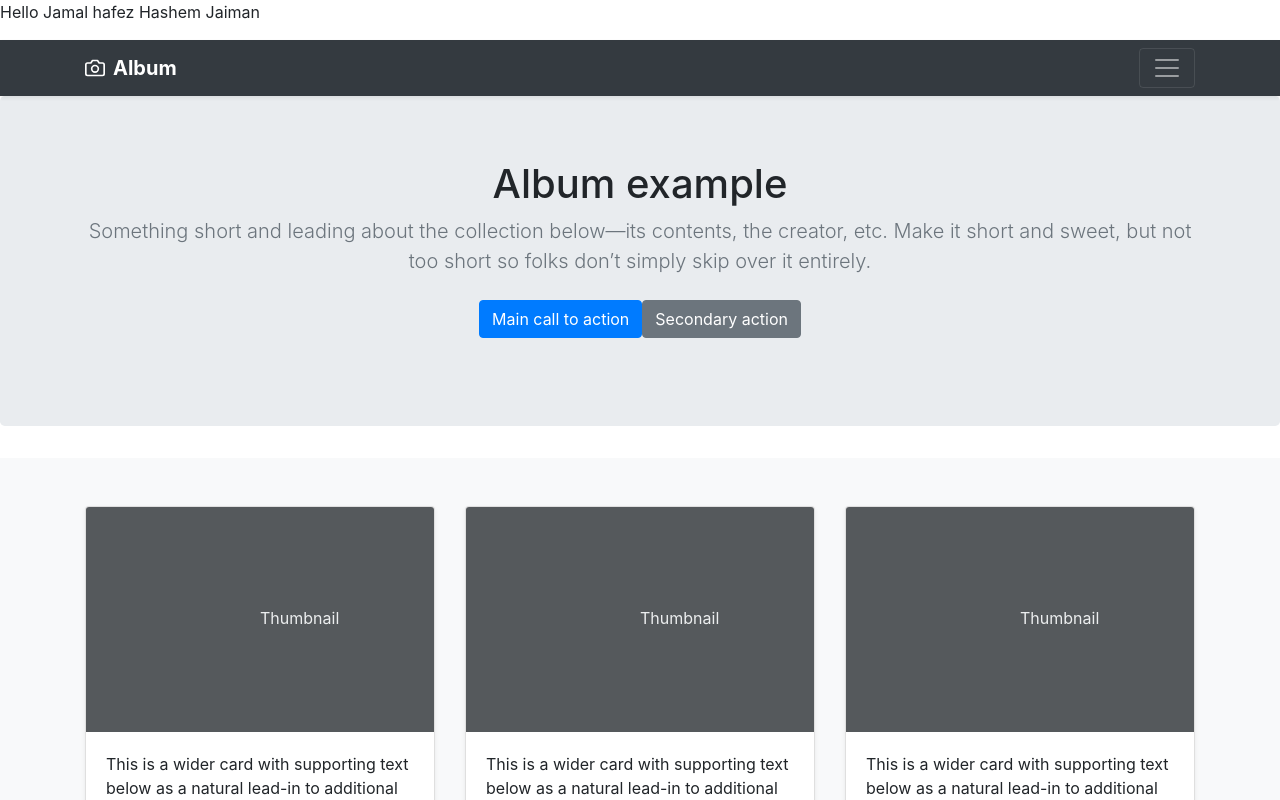
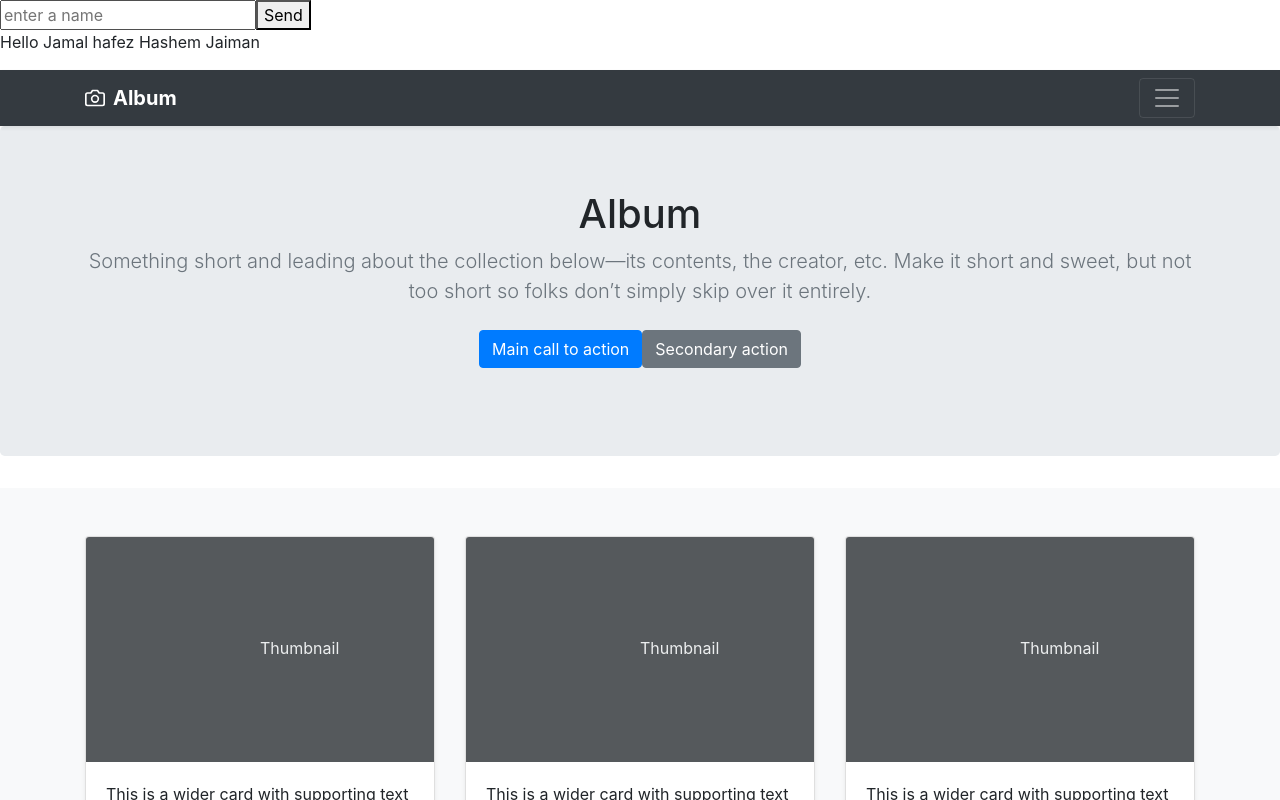
Before and after one commit to Mohamed-MGH/jaiman22, an Angular app: page / in a window 1280 px wide. Shown: the top 800 px of the page. Built offline with nearby package versions, Linux system fonts and the light colour scheme.

Commit message:
communication

```diff
--- a/src/app/app.component.html
+++ b/src/app/app.component.html
@@ -1,6 +1,8 @@
 <body>
-    <p>Hello Jamal hafez Hashem Jaiman</p>
+    <input placeholder="enter a name" #name>
+    <button (click)="onClick(name.value)">Send</button>
+  <p>Hello Jamal hafez Hashem Jaiman</p>
   <app-heading></app-heading>
-  <app-body></app-body>
+  <app-body [name]="surname"></app-body>
   <app-footer></app-footer>
 </body>
--- a/src/app/app.component.ts
+++ b/src/app/app.component.ts
@@ -7,4 +7,8 @@ import { Component } from '@angular/core';
 })
 export class AppComponent {
   title = 'jaiman22';
+  surname
+  onClick(value){
+      this.surname = value
+  }
 }
--- a/src/app/body/body.component.html
+++ b/src/app/body/body.component.html
@@ -2,7 +2,7 @@
 
   <section class="jumbotron text-center">
     <div class="container">
-      <h1 class="jumbotron-heading">Album example</h1>
+      <h1 class="jumbotron-heading">Album {{name}}</h1>
       <p class="lead text-muted">Something short and leading about the collection below—its contents, the creator, etc. Make it short and sweet, but not too short so folks don’t simply skip over it entirely.</p>
       <p>
         <a href="#" class="btn btn-primary my-2">Main call to action</a>
--- a/src/app/body/body.component.ts
+++ b/src/app/body/body.component.ts
@@ -1,4 +1,4 @@
-import { Component, OnInit } from '@angular/core';
+import { Component, OnInit, Input } from '@angular/core';
 
 @Component({
   selector: 'app-body',
@@ -6,7 +6,7 @@ import { Component, OnInit } from '@angular/core';
   styleUrls: ['./body.component.css']
 })
 export class BodyComponent implements OnInit {
-
+@Input()name: string
   constructor() { }
 
   ngOnInit() {
--- a/src/app/heading/heading.component.html
+++ b/src/app/heading/heading.component.html
@@ -1,4 +1,5 @@
 <header>
+
   <div class="collapse bg-dark" id="navbarHeader">
     <div class="container">
       <div class="row">
```
